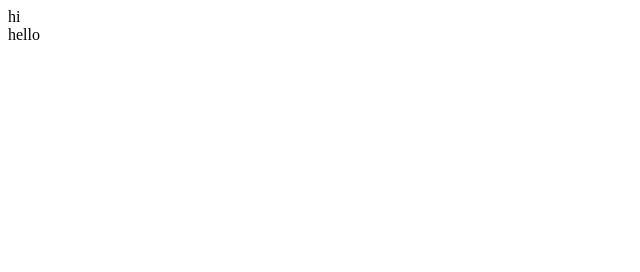
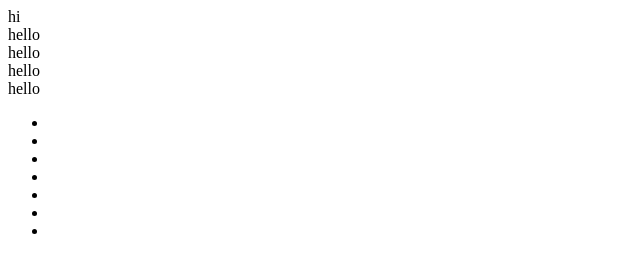
Before and after one commit to aniruddhaux/testAniruddha, a plain HTML site: page index.html in a window 1280 px wide. Shown: the whole page, without its empty margins (0-640 px from the left). Drawn offline with Linux system fonts and the light colour scheme.

Commit message:
commited by aniruddha

```diff
--- a/index.html
+++ b/index.html
@@ -9,7 +9,18 @@
     <div class="hello">
         hi
         <div class="test">hello</div>
+        <div class="test">hello</div>
+        <div class="test">hello</div>
+        <div class="test">hello</div>
     </div>
-
+    <ul>
+        <li></li>
+        <li></li>
+        <li></li>
+        <li></li>
+        <li></li>
+        <li></li>
+        <li></li>
+    </ul>
 </body>
 </html>
```
